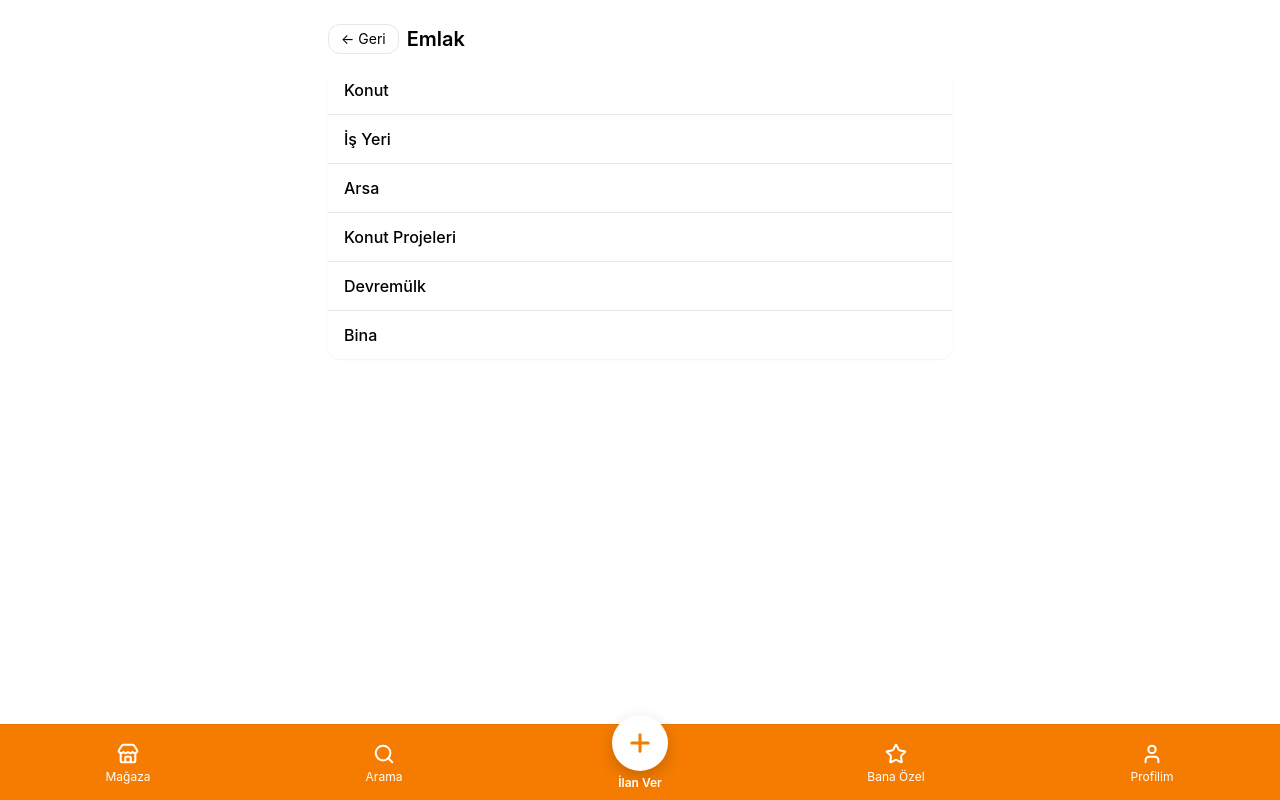
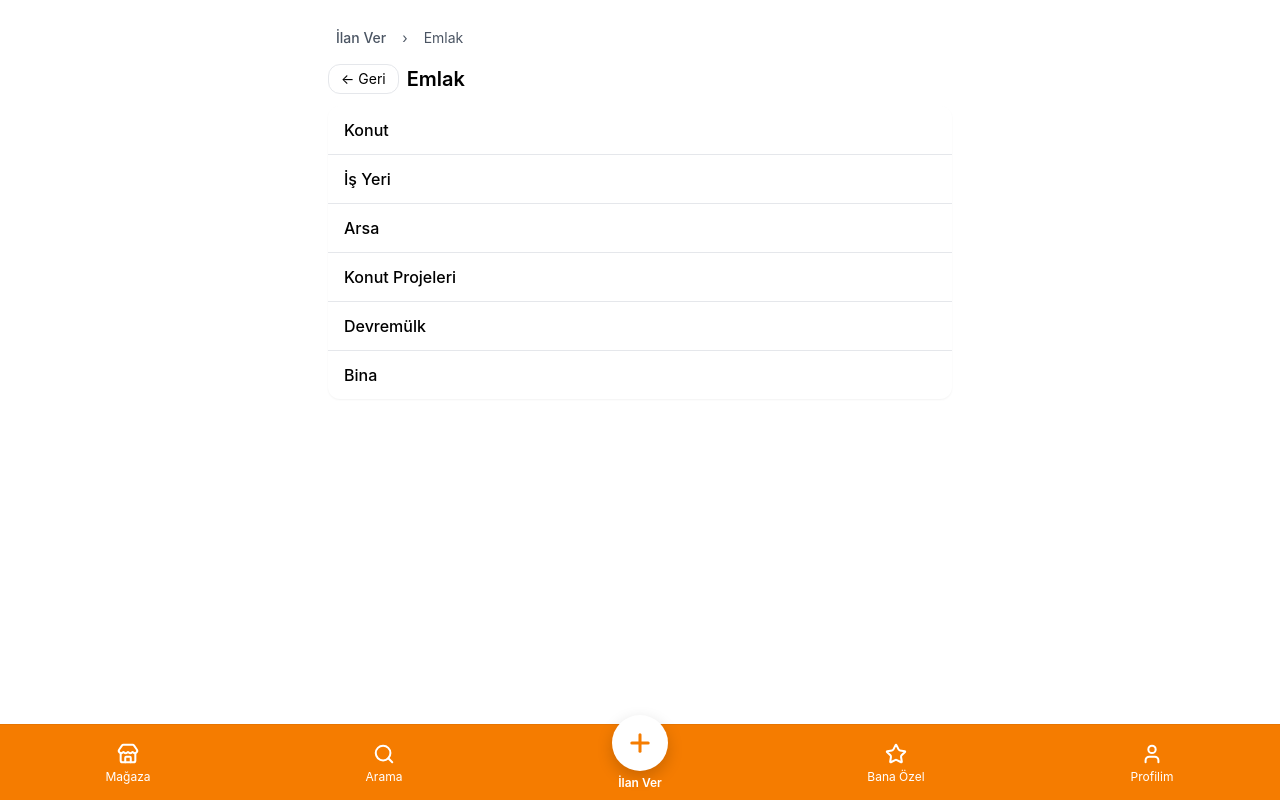
Before and after one commit to serpceyemek/vitrinim, a React (Create React App) app: page /ilan-ver in a window 1280 px wide. Both pictures are taken after a click on the item "Emlak". Built offline with nearby package versions, Linux system fonts and the light colour scheme.

Commit message:
BreadcrumbPath: kategori yolu eklendi (İlan Ver > Kategori > Alt kategori)

```diff
--- /dev/null
+++ b/src/components/BreadcrumbPath.jsx
@@ -0,0 +1,39 @@
+// src/components/BreadcrumbPath.jsx
+import React from "react";
+
+export default function BreadcrumbPath({
+  rootLabel = "İlan Ver",
+  category,
+  subCategory,
+  onRoot,
+  onCategory,
+}) {
+  const catLabel = category?.title || category?.name;
+  const subLabel = subCategory?.title || subCategory?.name;
+
+  return (
+    <nav className="mx-auto mb-3 flex max-w-2xl items-center gap-2 text-sm text-gray-600">
+      <button
+        onClick={onRoot}
+        className="rounded-md px-2 py-1 hover:bg-gray-100 font-medium"
+      >
+        {rootLabel}
+      </button>
+      {catLabel && <span>›</span>}
+      {catLabel && (
+        <button
+          onClick={onCategory}
+          className="rounded-md px-2 py-1 hover:bg-gray-100"
+        >
+          {catLabel}
+        </button>
+      )}
+      {subLabel && <span>›</span>}
+      {subLabel && (
+        <span className="rounded-md px-2 py-1 bg-gray-100 text-gray-700">
+          {subLabel}
+        </span>
+      )}
+    </nav>
+  );
+}
--- a/src/pages/NewListing.jsx
+++ b/src/pages/NewListing.jsx
@@ -3,6 +3,7 @@ import React, { useState } from "react";
 import StepCategory from "../components/StepCategory";
 import StepSubCategory from "../components/StepSubCategory";
 import StepForm from "../components/StepForm";
+import BreadcrumbPath from "../components/BreadcrumbPath";
 
 export default function NewListing() {
   const [step, setStep] = useState(1);
@@ -19,11 +20,11 @@ export default function NewListing() {
     setStep(3);
   }
 
+  // Geri davranışı (alt kategorisiz akış dâhil) — önceki düzeltmemizi koruyoruz
   function handleBack() {
     if (step === 3) {
-    // Eğer alt kategori seçilmemişse (yani direkt form geldiyse)
       if (!selectedSubCategory || selectedSubCategory.slug === null) {
-      setStep(1); // doğrudan ana kategoriye dön
+        setStep(1);
         setSelectedSubCategory(null);
         setSelectedCategory(null);
       } else {
@@ -35,8 +36,28 @@ export default function NewListing() {
     }
   }
 
+  // Breadcrumb tıklamaları:
+  function goToRoot() {
+    setStep(1);
+    setSelectedCategory(null);
+    setSelectedSubCategory(null);
+  }
+  function goToCategory() {
+    setStep(2);
+    setSelectedSubCategory(null);
+  }
+
   return (
     <div className="mx-auto max-w-2xl p-4 sm:p-6">
+      {step >= 2 && (
+        <BreadcrumbPath
+          category={selectedCategory}
+          subCategory={selectedSubCategory}
+          onRoot={goToRoot}
+          onCategory={goToCategory}
+        />
+      )}
+
       {step === 1 && <StepCategory onSelect={handleCategorySelect} />}
       {step === 2 && (
         <StepSubCategory
```
Lines whose indentation alone changed are shown as unchanged.
